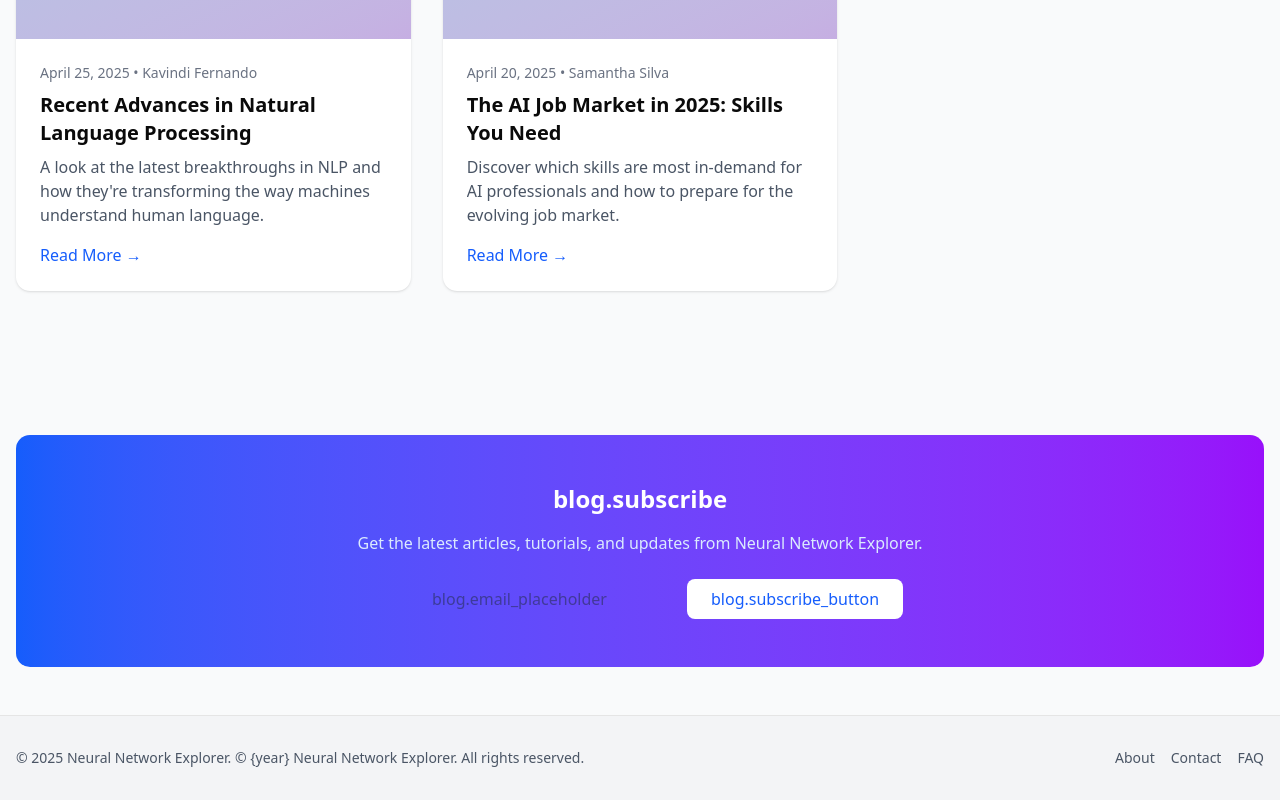
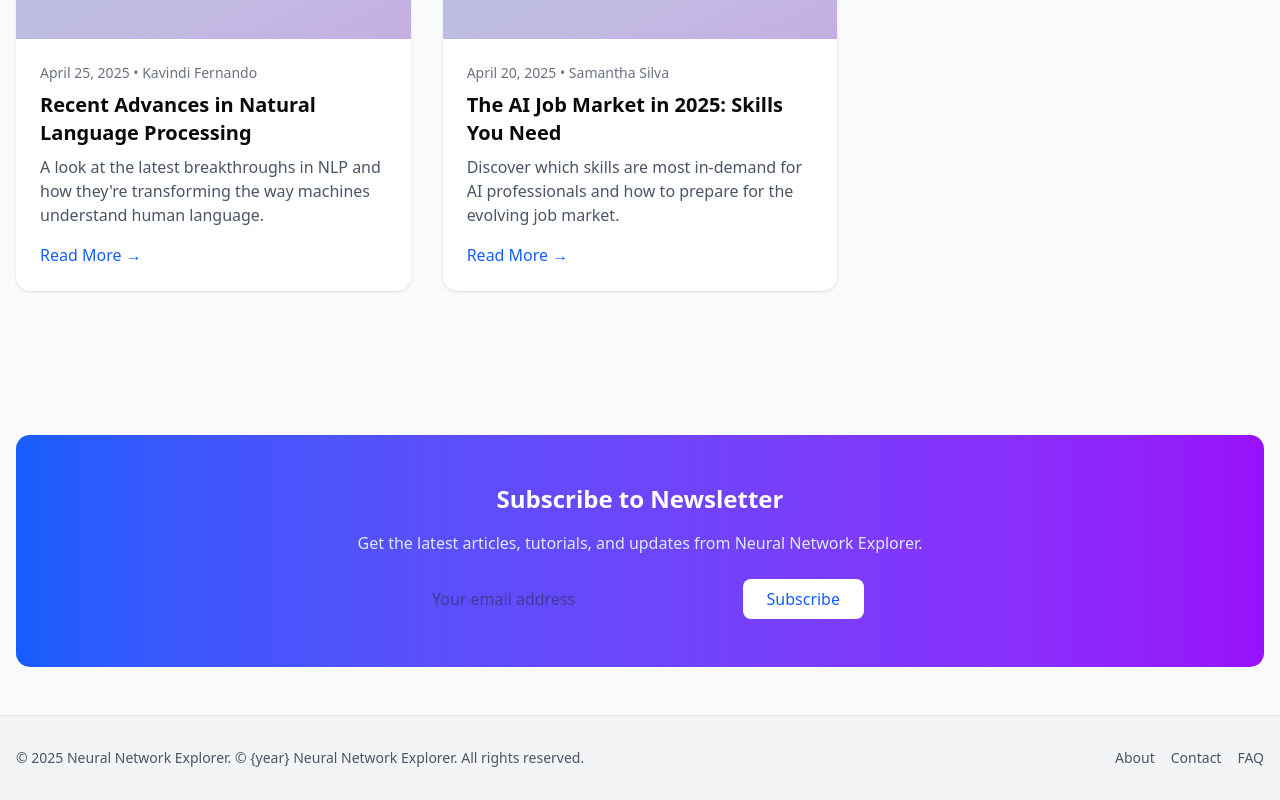
Before and after one commit to dilum-randira/Nural_Network_Animation, a Next.js app: page /blog in a window 1280 px wide. Shown: the part 1622-2422 px from the top of the page. Built offline with nearby package versions, Linux system fonts and the light colour scheme.

Commit message:
updatinng sinhala

```diff
--- a/src/components/blog/BlogLayout.tsx
+++ b/src/components/blog/BlogLayout.tsx
@@ -3,6 +3,7 @@
 import { ReactNode } from "react";
 import Link from "next/link";
 import { useLanguage } from "@/lib/LanguageContext";
+import NewsletterSubscription from "./NewsletterSubscription";
 
 interface BlogLayoutProps {
   children: ReactNode;
@@ -57,24 +58,7 @@ export default function BlogLayout({ children }: BlogLayoutProps) {
 
         {/* Blog footer with newsletter */}
         <div className="container mx-auto px-4 py-12">
-          <div className="bg-gradient-to-r from-blue-600 to-purple-600 rounded-xl p-8 md:p-12 text-white">
-            <div className="max-w-2xl mx-auto text-center">
-              <h3 className="text-2xl font-bold mb-4">{t('blog.subscribe')}</h3>
-              <p className="mb-6 text-blue-100">
-                Get the latest articles, tutorials, and updates from Neural Network Explorer.
-              </p>
-              <div className="flex flex-col sm:flex-row gap-2 max-w-md mx-auto">
-                <input
-                  type="email"
-                  placeholder={t('blog.email_placeholder')}
-                  className="flex-1 px-4 py-2 rounded-md text-gray-800 focus:outline-none focus:ring-2 focus:ring-white"
-                />
-                <button className="px-6 py-2 bg-white text-blue-600 font-medium rounded-md hover:bg-blue-50 transition-colors">
-                  {t('blog.subscribe_button')}
-                </button>
-              </div>
-            </div>
-          </div>
+          <NewsletterSubscription />
         </div>
       </div>
     </div>
--- a/src/lib/translations/si.json
+++ b/src/lib/translations/si.json
@@ -160,13 +160,57 @@
       "research": "පර්යේෂණ",
       "news": "පුවත්"
     },
+    "tags": {
+      "neural_networks": "ස්නායුක ජාල",
+      "deep_learning": "ගැඹුරු ඉගෙනීම",
+      "machine_learning": "යන්ත්‍ර ඉගෙනීම",
+      "ai_ethics": "AI ආචාරධර්ම",
+      "computer_vision": "පරිගණක දර්ශනය",
+      "nlp": "ස්වාභාවික භාෂා සැකසුම",
+      "reinforcement_learning": "ප්‍රතිබල ඉගෙනීම",
+      "generative_ai": "ජනක AI",
+      "programming": "ක්‍රමලේඛනය",
+      "beginners": "ආරම්භකයින්",
+      "advanced": "උසස්"
+    },
     "featured": "විශේෂ ලිපිය",
     "read_more": "තවත් කියවන්න",
     "more_articles": "තවත් ලිපි",
     "search_placeholder": "ලිපි සොයන්න...",
-    "subscribe": "පුවත්පතට දායක වන්න",
-    "email_placeholder": "ඔබගේ විද්‍යුත් තැපැල් ලිපිනය",
-    "subscribe_button": "දායක වන්න"
+    "comments": {
+      "title": "අදහස්",
+      "no_comments": "තවම අදහස් නැත. ඔබේ අදහස් බෙදා ගන්නා පළමු පුද්ගලයා වන්න!",
+      "leave_comment": "අදහසක් පළ කරන්න",
+      "add_comment": "අදහසක් එකතු කරන්න",
+      "name": "ඔබගේ නම",
+      "email": "ඔබගේ විද්‍යුත් තැපෑල",
+      "comment": "ඔබගේ අදහස",
+      "submit": "අදහස ඉදිරිපත් කරන්න",
+      "cancel": "අවලංගු කරන්න",
+      "reply": "පිළිතුරු දෙන්න",
+      "replies": "පිළිතුරු",
+      "error_name_required": "නම අවශ්‍යයි",
+      "error_email_required": "විද්‍යුත් තැපෑල අවශ්‍යයි",
+      "error_email_invalid": "කරුණාකර වලංගු විද්‍යුත් තැපැල් ලිපිනයක් ඇතුළත් කරන්න",
+      "error_content_required": "අදහස හිස් විය නොහැක"
+    },
+    "newsletter": {
+      "title": "පුවත්පතට දායක වන්න",
+      "description": "ස්නායුක ජාල ගවේෂකයෙන් නවතම ලිපි, නිබන්ධන සහ යාවත්කාලීන කිරීම් ලබා ගන්න.",
+      "email_placeholder": "ඔබගේ විද්‍යුත් තැපැල් ලිපිනය",
+      "subscribe_button": "දායක වන්න",
+      "subscribing": "දායක වෙමින්...",
+      "success": "දායක වීම සඳහා ස්තූතියි! ඔබගේ ඊමේල් පෙට්ටියේ අපගේ ඊළඟ පුවත්පත ලැබෙනු ඇත.",
+      "error_email_required": "විද්‍යුත් තැපෑල අවශ්‍යයි",
+      "error_email_invalid": "කරුණාකර වලංගු විද්‍යුත් තැපැල් ලිපිනයක් ඇතුළත් කරන්න",
+      "error_submission": "ඔබගේ දායකත්වය ඉදිරිපත් කිරීමේදී දෝෂයක් ඇති විය. කරුණාකර නැවත උත්සාහ කරන්න."
+    },
+    "author": {
+      "read_more": "මෙම කතුවරයාගෙන් තවත් කියවන්න",
+      "bio": "ජීව දත්ත",
+      "website": "වෙබ් අඩවිය",
+      "social_media": "සමාජ මාධ්‍ය හරහා අනුගමනය කරන්න"
+    }
   },"contact": {
     "title": "අප අමතන්න",
     "subtitle": "ප්‍රශ්න හෝ ප්‍රතිපෝෂණ තිබේද? අපි ඔබෙන් අසන්නට කැමතියි!",
```
